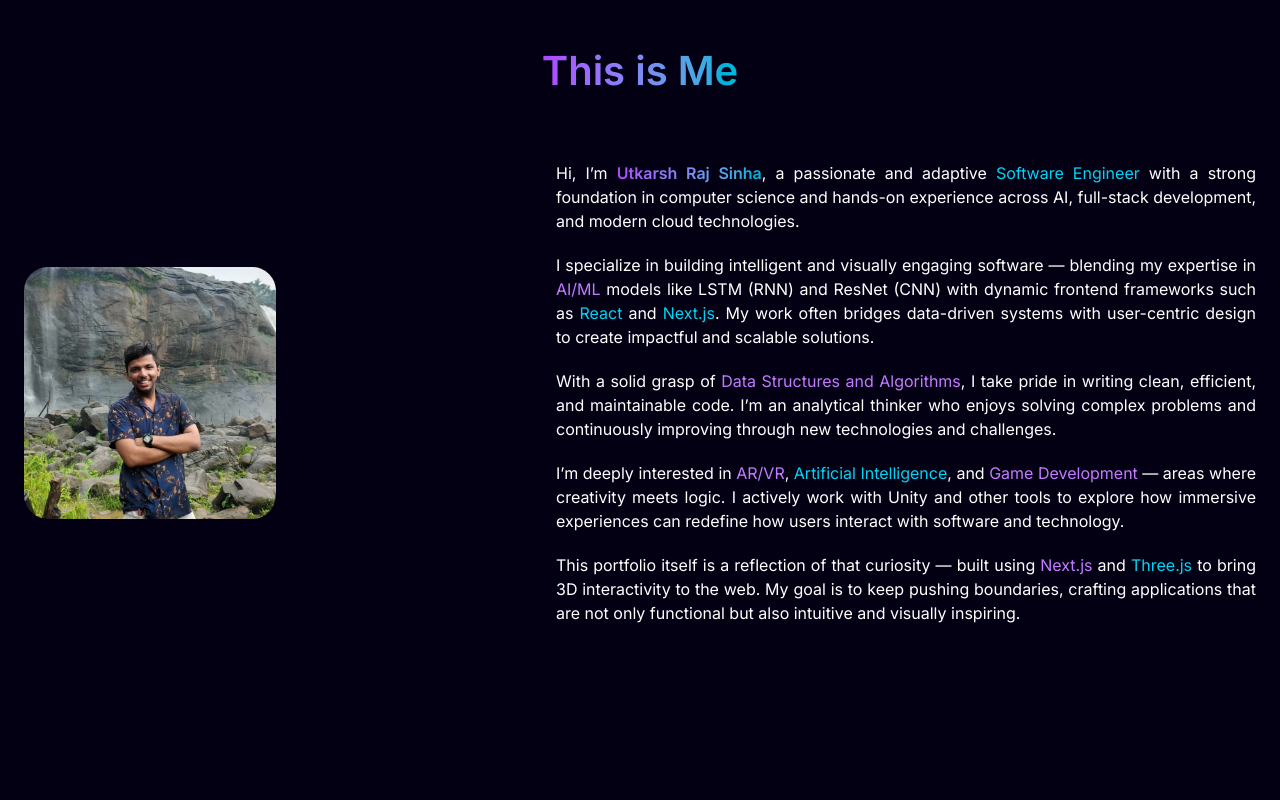
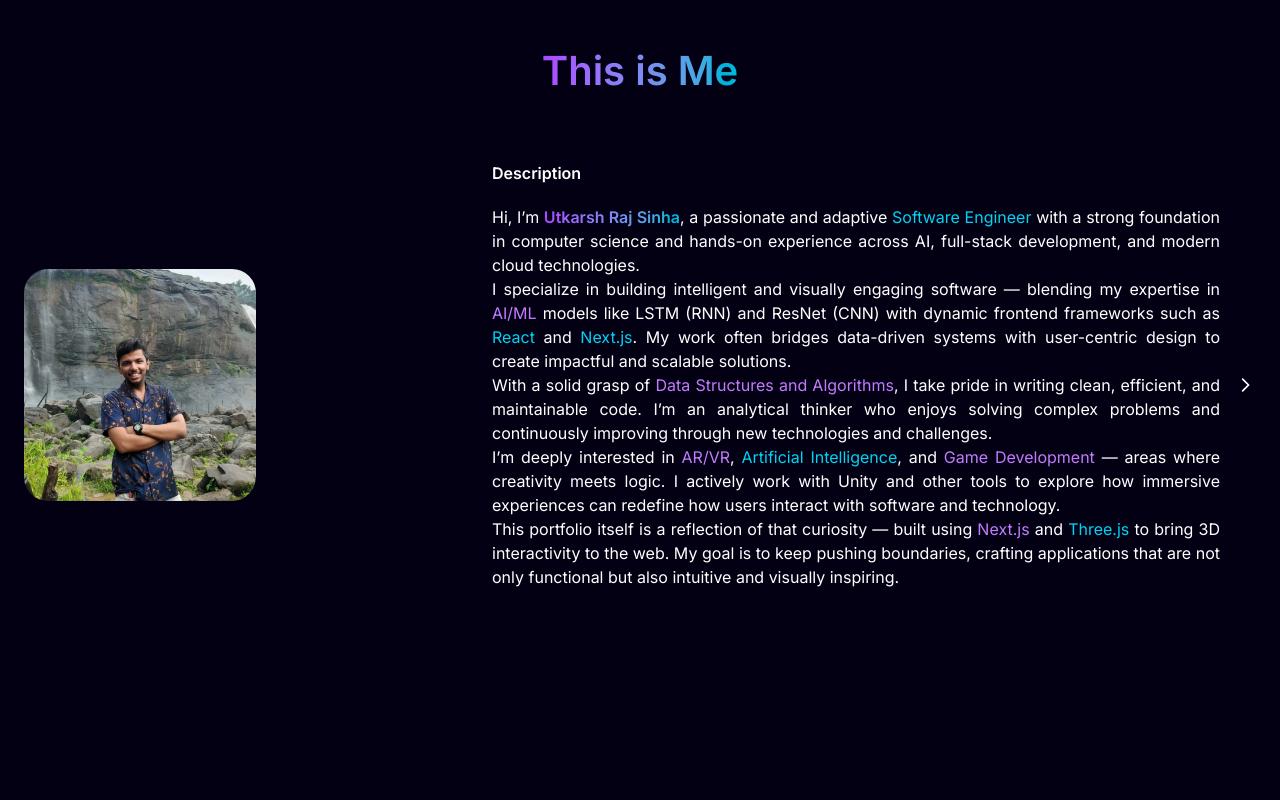
Before and after one commit to gamecoder08/My_Portfolio, a Next.js app: page / in a window 1280 px wide. Shown: the part 840-1640 px from the top of the page. Built offline with nearby package versions, Linux system fonts and the light colour scheme.

Commit message:
Update: slider added

```diff
--- /dev/null
+++ b/app/components/common/Slider/Slider.jsx
@@ -0,0 +1,61 @@
+"use client";
+import { useState } from "react";
+import { motion } from "framer-motion";
+import React from "react";
+
+export default function Slider({ children }) {
+    const childrenArray = React.Children.toArray(children);
+    const [index, setIndex] = useState(0);
+
+    const next = () => {
+        if (index < childrenArray.length - 1) setIndex(index + 1);
+    };
+
+    const prev = () => {
+        if (index > 0) setIndex(index - 1);
+    };
+
+    return (
+        <div className="relative w-full z-90 overflow-hidden">
+            <motion.div
+                className="flex"
+                animate={{ x: `-${index * 100}%` }}
+                transition={{ duration: 0.4 }}
+            >
+                {childrenArray.map((child, i) => (
+                    <div key={i} className="w-full shrink-0 px-4">
+                        {child}
+                    </div>
+                ))}
+            </motion.div>
+
+            <button
+                onClick={prev}
+                disabled={index === 0}
+                className={`
+                    absolute top-1/2 -left-2 -translate-y-1/2 p-2 rounded-full
+                    transition-opacity duration-300
+                    ${index === 0 ? "opacity-0 pointer-events-none" : "opacity-100"}
+                `}
+            >
+                <svg width="20" height="20" viewBox="0 0 24 24" fill="none">
+                    <path d="M16 5l-7 7 7 7" stroke="currentColor" strokeWidth="2" strokeLinecap="round" />
+                </svg>
+            </button>
+
+            <button
+                onClick={next}
+                disabled={index === childrenArray.length - 1}
+                className={`
+                    absolute top-1/2 -right-2 -translate-y-1/2 p-2 rounded-full
+                    transition-opacity duration-300
+                    ${index === childrenArray.length - 1 ? "opacity-0 pointer-events-none" : "opacity-100"}
+                `}
+            >
+                <svg width="20" height="20" viewBox="0 0 24 24" fill="none">
+                    <path d="M8 5l7 7-7 7" stroke="currentColor" strokeWidth="2" strokeLinecap="round" />
+                </svg>
+            </button>
+        </div>
+    );
+}
--- a/app/components/landing/AboutMe.jsx
+++ b/app/components/landing/AboutMe.jsx
@@ -3,6 +3,7 @@ import React from "react";
 import { motion } from 'framer-motion';
 import Image from "next/image";
 import { slideInFromLeft, slideInFromRight } from "public/utils/motion";
+import Slider from "../common/Slider/Slider";
 
 const AboutMe = () => {
     return (
@@ -13,21 +14,25 @@ const AboutMe = () => {
             <h1 className='text-[40px] font-semibold text-transparent bg-clip-text bg-linear-to-r from-purple-500 to-cyan-500 pt-10 pb-5'>
                 This is Me
             </h1>
-            <motion.div className="flex flex-col md:flex-row items-center justify-center gap-10 md:gap-70 px-6 py-10" initial="hidden" animate="visible">
+            <motion.div className="flex flex-col md:flex-row items-center justify-center gap-10 md:gap-50 px-6 py-10" initial="hidden" animate="visible">
                 <motion.div className="flex justify-center w-full md:w-auto" variants={slideInFromLeft(0.5)}>
                     <Image
                         src="/images/me.png"
                         alt="This is Me"
-                        width={600}
-                        height={600}
+                        width={500}
+                        height={500}
                         className="rounded-3xl w-full max-w-[300px] md:max-w-[600px] object-cover"
                     />
                 </motion.div>
 
                 <motion.div
-                    className="flex flex-col text-justify text-white gap-5 max-w-[700px]"
+                    className="flex flex-col text-justify text-white gap-5 max-w-[800px]"
                     variants={slideInFromRight(0.7)}
                 >
+                    <Slider>
+                        <div className="text-white">
+                            <label className="font-semibold pl-5">Description</label>
+                            <div className="p-5">
                                 <p>
                                     Hi, I’m <span className="text-transparent bg-clip-text bg-linear-to-r from-purple-500 to-cyan-500 font-semibold">Utkarsh Raj Sinha</span>, a passionate and adaptive <span className="text-cyan-400">Software Engineer</span> with a strong foundation in computer science and hands-on experience across AI, full-stack development, and modern cloud technologies.
                                 </p>
@@ -47,6 +52,19 @@ const AboutMe = () => {
                                 <p>
                                     This portfolio itself is a reflection of that curiosity — built using <span className="text-purple-400">Next.js</span> and <span className="text-cyan-400">Three.js</span> to bring 3D interactivity to the web. My goal is to keep pushing boundaries, crafting applications that are not only functional but also intuitive and visually inspiring.
                                 </p>
+                            </div>
+                        </div>
+
+                        <div className="text-white">
+                            <label className="font-semibold">Notes</label>
+                            <textarea className="w-full border rounded p-2"></textarea>
+                        </div>
+
+                        <div className="text-white">
+                            <label className="font-semibold">Summary</label>
+                            <textarea className="w-full border rounded p-2"></textarea>
+                        </div>
+                    </Slider>
                 </motion.div>
 
 
```
Lines whose indentation alone changed are shown as unchanged.
